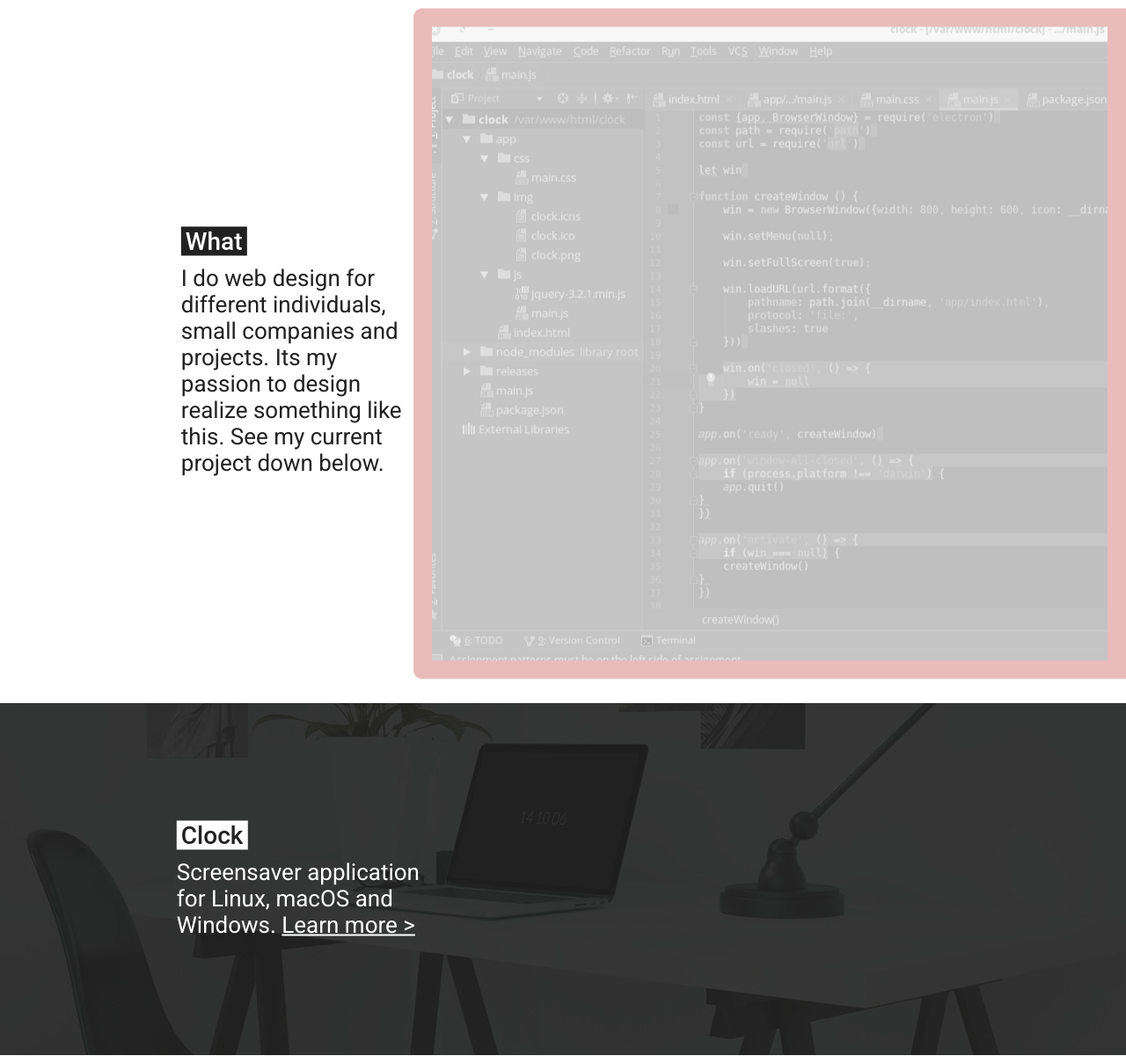
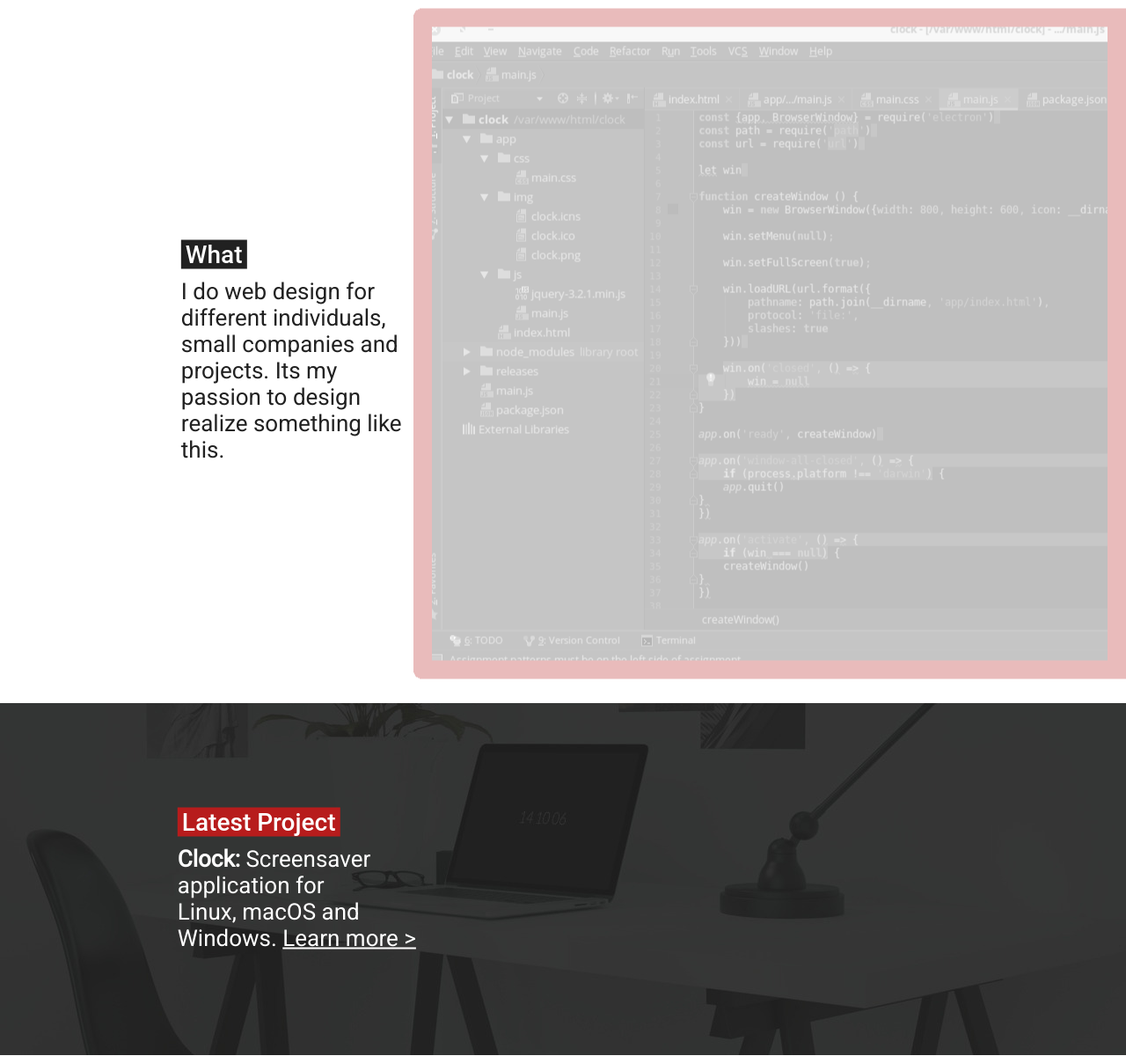
Before and after one commit to GermanKingYT/lukased.github.io, a PHP site: page / in a window 1280 px wide. Shown: the part 1662-2862 px from the top of the page at 88% size. Run offline with PHP 8.4, Linux system fonts and the light colour scheme; some libraries are stand-ins or nearby versions.

Commit message:
Changed new magic.

```diff
--- a/css/main.css
+++ b/css/main.css
@@ -150,6 +150,7 @@ header {
     top: 0;
     width: 100%;
     height: 60px;
+    background: #1A237E;
 }
 
 .header-navbar-left {
--- a/css/section.css
+++ b/css/section.css
@@ -69,8 +69,8 @@ article {
     font-family: "Roboto Medium", sans-serif;
     font-size: 28px;
     font-weight: normal;
-    color: #212121;
-    background: #fff;
+    color: #fff;
+    background: #B71C1C;
 }
 
 .card-info>p {
--- a/index.html
+++ b/index.html
@@ -109,8 +109,7 @@
                                 projects. Its my<br>
                                 passion to design<br>
                                 realize something like<br>
-                                this. See my current<br>
-                                project down below.
+                                this.<br>
                             </p>
                         </article>
                     </section>
@@ -118,10 +117,11 @@
                     <section class="medium">
                         <div id="clock" class="card">
                             <div class="card-info">
-                                <h1>Clock</h1>
+                                <h1>Latest Project</h1>
                                 <p>
-                                    Screensaver application<br>
-                                    for Linux, macOS and<br>
+                                    <b>Clock:</b> Screensaver<br>
+                                    application for<br>
+                                    Linux, macOS and<br>
                                     Windows. <a href="https://github.com/lukased/clock/">Learn more ></a>
                                 </p>
                             </div>
@@ -182,11 +182,11 @@
                 <div class="menu-main-wrapper">
                     <nav class="menu-nav">
                         <ul class="list">
-                            <li><a href="#top"><i class="material-icons">&#xE5C8;</i> Header</a></li>
-                            <li><a href="#who"><i class="material-icons">&#xE5C8;</i> Who</a></li>
-                            <li><a href="#what"><i class="material-icons">&#xE5C8;</i> What</a></li>
-                            <li><a href="#where"><i class="material-icons">&#xE5C8;</i> Where</a></li>
-                            <li><a href="#bottom"><i class="material-icons">&#xE5C8;</i> Footer</a></li>
+                            <li><a href="#top">Header</a></li>
+                            <li><a href="#who">Who</a></li>
+                            <li><a href="#what">What</a></li>
+                            <li><a href="#where">Where</a></li>
+                            <li><a href="#bottom">Footer</a></li>
                         </ul>
                     </nav>
                 </div>
--- a/js/main.js
+++ b/js/main.js
@@ -27,17 +27,42 @@ $(document).ready(function () {
         $('.cookie').remove();
     });
 
-    $(window).scroll(function(){
-        var scroll = $(window).scrollTop();
-        if (scroll > $(window).height()) {
-            $(".header-navbar").css("background" , "#1A237E");
+    /* Header hide if scroll down */
+
+    var didScroll;
+    var lastScrollTop = 0;
+    var delta = 5;
+    var navbarHeight = $('.header-navbar').outerHeight();
+
+    $(window).scroll(function(event){
+        didScroll = true;
+    });
+
+    setInterval(function() {
+        if (didScroll) {
+            hasScrolled();
+            didScroll = false;
+        }
+    }, 250);
+
+    function hasScrolled() {
+        var st = $(this).scrollTop();
+
+        if(Math.abs(lastScrollTop - st) <= delta)
+            return;
+
+        if (st > lastScrollTop && st > navbarHeight){
+            // Scroll Down
+            $('.header-navbar').animate({top: "-100%"}, {duration: 250});
+        } else {
+            // Scroll Up
+            if(st + $(window).height() < $(document).height()) {
+                $('.header-navbar').animate({top: "0"}, {duration: 250});
+            }
         }
 
-        else{
-
-            $(".header-navbar").css("background" , "transparent");
-        }
-    });
+        lastScrollTop = st;
+    }
 
     /* -- @menu --*/
 
@@ -49,7 +74,7 @@ $(document).ready(function () {
         $('.menu').animate({right: '-100%'},{duration: 250});
     });
 
-    $('a').click(function(){
+    $('.menu-nav .list a').click(function(){
         $('.menu').animate({right: '-100%'},{duration: 250});
     });
 
@@ -60,6 +85,4 @@ $(document).ready(function () {
             scrollTop: $( $(this).attr('href') ).offset().top
         }, 500);
     });
-
-
 });
```
